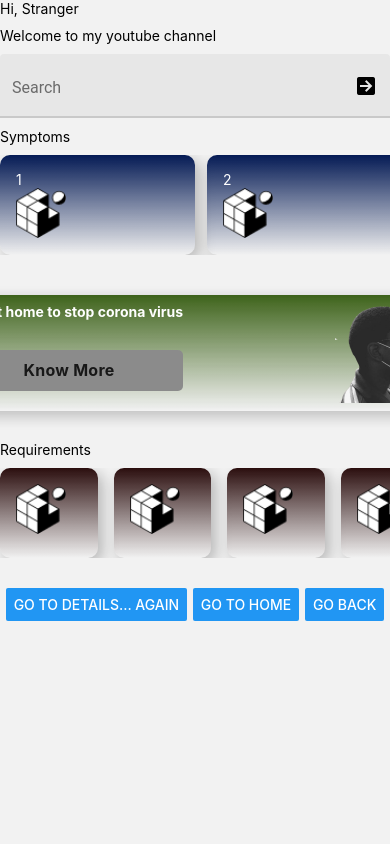
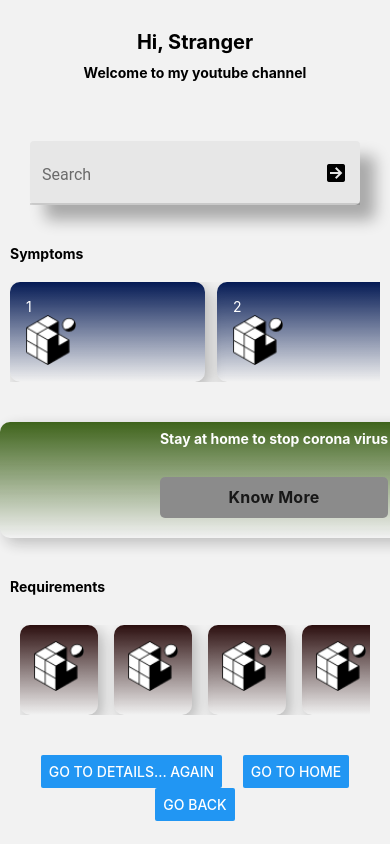
Before and after one commit to viknedus/CovidUI-App-RN, a React Native app: screen /Details in a window 390 px wide. Built offline with nearby package versions, Linux system fonts and the light colour scheme.

Commit message:
UI update

```diff
--- a/components/DetailsScreen.js
+++ b/components/DetailsScreen.js
@@ -19,7 +19,7 @@ import { SafeAreaView } from "react-native-safe-area-context";
 const _renderItem = ({ item }) => (
   <View>
     <LinearGradient
-      style={styles.symptomsView}
+      style={styles.symptoms__view}
       colors={["rgba(4, 26, 84, 1) 0%)", "rgba(82, 36, 36, 0) 100%)"]}
     >
       <Text style={{ color: "white" }}>{item.key}</Text>
@@ -34,7 +34,7 @@ const _renderItem = ({ item }) => (
 const _renderItems1 = ({ item }) => (
   <View>
     <LinearGradient
-      style={styles.requirementsView}
+      style={styles.requirements__view}
       colors={["rgba(43, 14, 14, 1) 0%)", "rgba(82, 36, 36, 0) 100%)"]}
     >
       <Image
@@ -49,39 +49,41 @@ function DetailsScreen({ navigation }) {
   return (
     <SafeAreaView style={styles.container}>
       <ScrollView>
-        <View style={{ marginBottom: 10 }}>
-          <Text style={{ marginBottom: 10 }}>Hi, Stranger</Text>
-          <Text>Welcome to my youtube channel</Text>
+        <View style={styles.title__view}>
+          <Text style={styles.title__text}>Hi, Stranger</Text>
+          <Text style={styles.title__description}>
+            Welcome to my youtube channel
+          </Text>
         </View>
         {/* <TextInput style={styles.input} placeholder="search" inlineImageLeft="" /> */}
         <TextInput
           label="Search"
           right={<TextInput.Icon name="arrow-right-box" />}
-          style={{ marginBottom: 10 }}
+          style={styles.search__view}
         />
-        <Text style={{ marginBottom: 10 }}>Symptoms</Text>
-        <View style={{ marginBottom: 10 }}>
+
+        <Text style={styles.section__titles}>Symptoms</Text>
+        <View style={{ margin: 10 }}>
           <FlatList
             data={[{ key: "1" }, { key: "2" }, { key: "3" }]}
             renderItem={_renderItem}
             horizontal={true}
             alwaysBounceHorizontal
+            showsHorizontalScrollIndicator={false}
             ItemSeparatorComponent={() => <View style={{ margin: 6 }} />}
           />
         </View>
-        <View style={styles.viewframe1}>
+        <View style={styles.frame1__view}>
           <LinearGradient
-            style={styles.frame1}
-            colors={["rgba(43, 84, 4, 31) 0%)", "rgba(82, 36, 36, 0) 100%)"]}
+            style={styles.frame1__lineargradientview}
+            colors={["rgba(43, 84, 4, 31) 70%)", "rgba(82, 36, 36, 0) 50%)"]}
           >
             <View>
-              <Text
-                style={{ color: "white", fontWeight: "bold", marginBottom: 30 }}
-              >
+              <Text style={styles.frame1__text}>
                 Stay at home to stop corona virus
               </Text>
               <Pressable style={styles.pressable}>
-                <Text style={styles.buttonText}>Know More</Text>
+                <Text style={styles.button__text}>Know More</Text>
               </Pressable>
             </View>
 
@@ -92,17 +94,18 @@ function DetailsScreen({ navigation }) {
           </LinearGradient>
         </View>
 
-        <Text style={{ marginBottom: 10 }}>Requirements</Text>
-        <View style={{ marginBottom: 30 }}>
+        <Text style={styles.section__titles}>Requirements</Text>
+        <View style={{ margin: 20 }}>
           <FlatList
             data={[{ key: "1" }, { key: "2" }, { key: "3" }, { key: "4" }]}
             renderItem={_renderItems1}
             horizontal={true}
             alwaysBounceHorizontal
+            showsHorizontalScrollIndicator={false}
             ItemSeparatorComponent={() => <View style={{ margin: 8 }} />}
           />
         </View>
-        <View style={styles.buttonsview}>
+        <View style={styles.buttons__view}>
           <Button
             title="Go to Details... again"
             onPress={() => navigation.push("Details")}
@@ -123,7 +126,28 @@ const styles = StyleSheet.create({
     flex: 1,
     width: Dimensions.get("window").width,
   },
-  symptomsView: {
+  title__view: {
+    margin: 20,
+    alignItems: "center",
+  },
+  title__text: {
+    margin: 10,
+    fontSize: 20,
+    fontWeight: "bold",
+  },
+  title__description: {
+    marginBottom: 10,
+    fontWeight: "bold",
+  },
+  search__view: {
+    margin: 30,
+    borderRadius: 5,
+    shadowRadius: 15,
+    shadowOffset: { width: 15, height: 15 },
+    shadowOpacity: 0.3,
+    elevation: 15,
+  },
+  symptoms__view: {
     padding: 16,
     height: 100,
     width: Dimensions.get("window").width / 2,
@@ -134,11 +158,12 @@ const styles = StyleSheet.create({
     shadowOffset: { width: 5, height: 5 },
     shadowOpacity: 0.5,
   },
-  requirementsView: {
+  requirements__view: {
     padding: 16,
     height: 90,
-    width: Dimensions.get("window").width / 4,
+    width: Dimensions.get("window").width / 5,
     borderRadius: 10,
+    alignItems: "center",
     /* iOS filter: drop-shadow */
     shadowColor: "rgba(0, 0, 0, 0.5))",
     shadowRadius: 15,
@@ -151,11 +176,17 @@ const styles = StyleSheet.create({
     borderWidth: 1,
     padding: 10,
   },
-  viewframe1: {
+  section__titles: {
+    margin: 10,
+    fontWeight: "bold",
+  },
+  frame1__view: {
     width: Dimensions.get("window").width,
     alignItems: "center",
+    justifyContent: "center",
+    flexWrap: "wrap",
   },
-  frame1: {
+  frame1__lineargradientview: {
     padding: 8,
     width: Dimensions.get("screen").width,
     elevation: 4,
@@ -166,7 +197,7 @@ const styles = StyleSheet.create({
     borderRadius: 10,
     opacity: 0.9,
     // ---
-    margin: 30,
+    marginVertical: 30,
     /* iOS filter: drop-shadow */
     shadowColor: "rgba(0, 0, 0, 0.5))",
     shadowRadius: 15,
@@ -175,7 +206,12 @@ const styles = StyleSheet.create({
     // Android
     elevation: 5,
   },
-  buttonText: {
+  frame1__text: {
+    color: "white",
+    fontWeight: "bold",
+    marginBottom: 30,
+  },
+  button__text: {
     fontSize: 16,
     lineHeight: 21,
     fontWeight: "bold",
@@ -189,10 +225,11 @@ const styles = StyleSheet.create({
     borderRadius: 5,
     backgroundColor: "grey",
   },
-  buttonsview: {
+  buttons__view: {
     flexDirection: "row",
     flexWrap: "wrap",
     justifyContent: "space-evenly",
+    margin: 20,
   },
 });
 
--- a/components/HomeScreen.js
+++ b/components/HomeScreen.js
@@ -1,5 +1,12 @@
 import React from "react";
-import { View, Text, StyleSheet, Image, Pressable } from "react-native";
+import {
+  View,
+  Text,
+  StyleSheet,
+  Image,
+  Pressable,
+  Dimensions,
+} from "react-native";
 import { SafeAreaView } from "react-native-safe-area-context";
 import { MaterialCommunityIcons } from "@expo/vector-icons";
 
@@ -49,6 +56,7 @@ const styles = StyleSheet.create({
     backgroundColor: "black",
     alignItems: "center",
     justifyContent: "space-between",
+    height: Dimensions.get("window").height,
   },
   top: {
     flex: 0.6,
```
